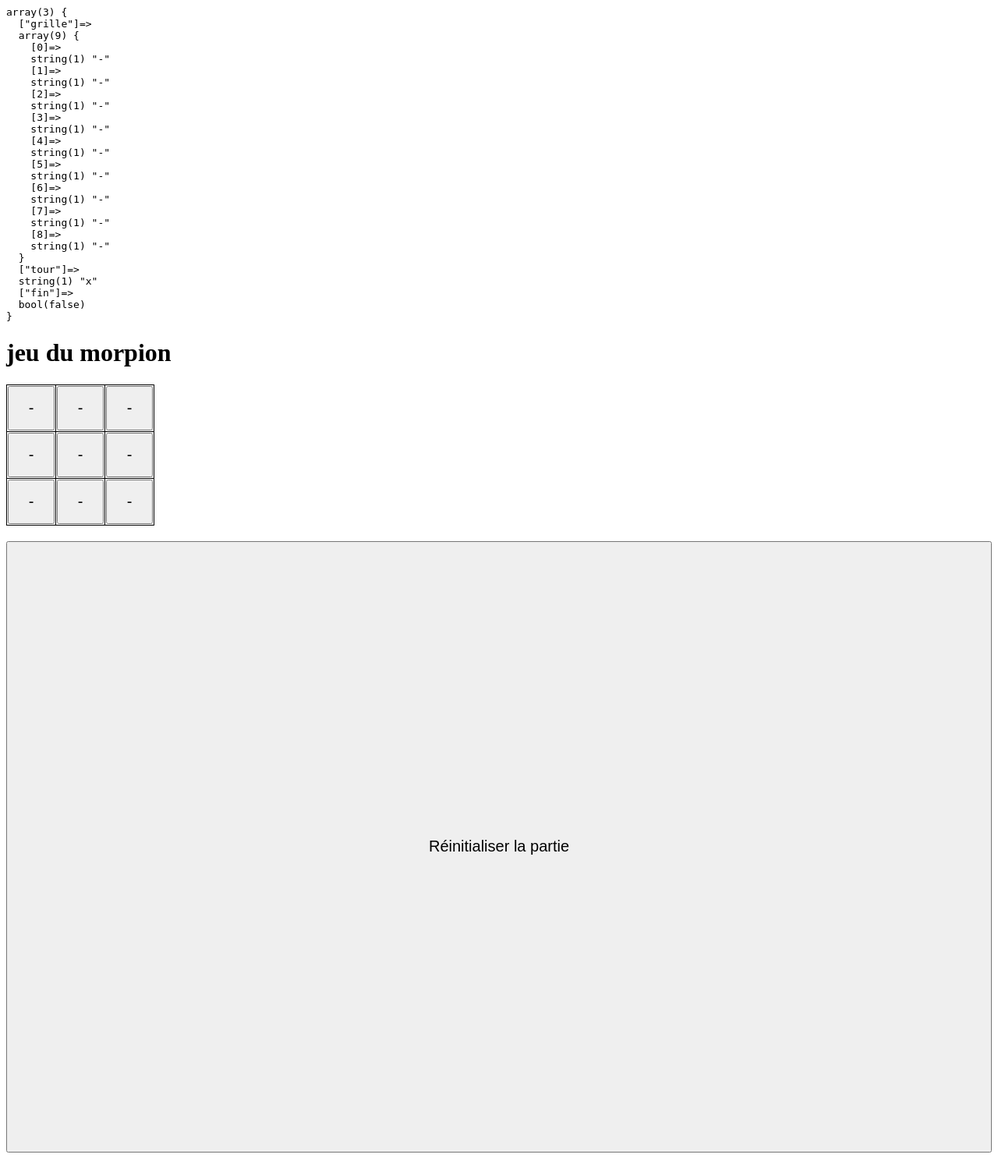
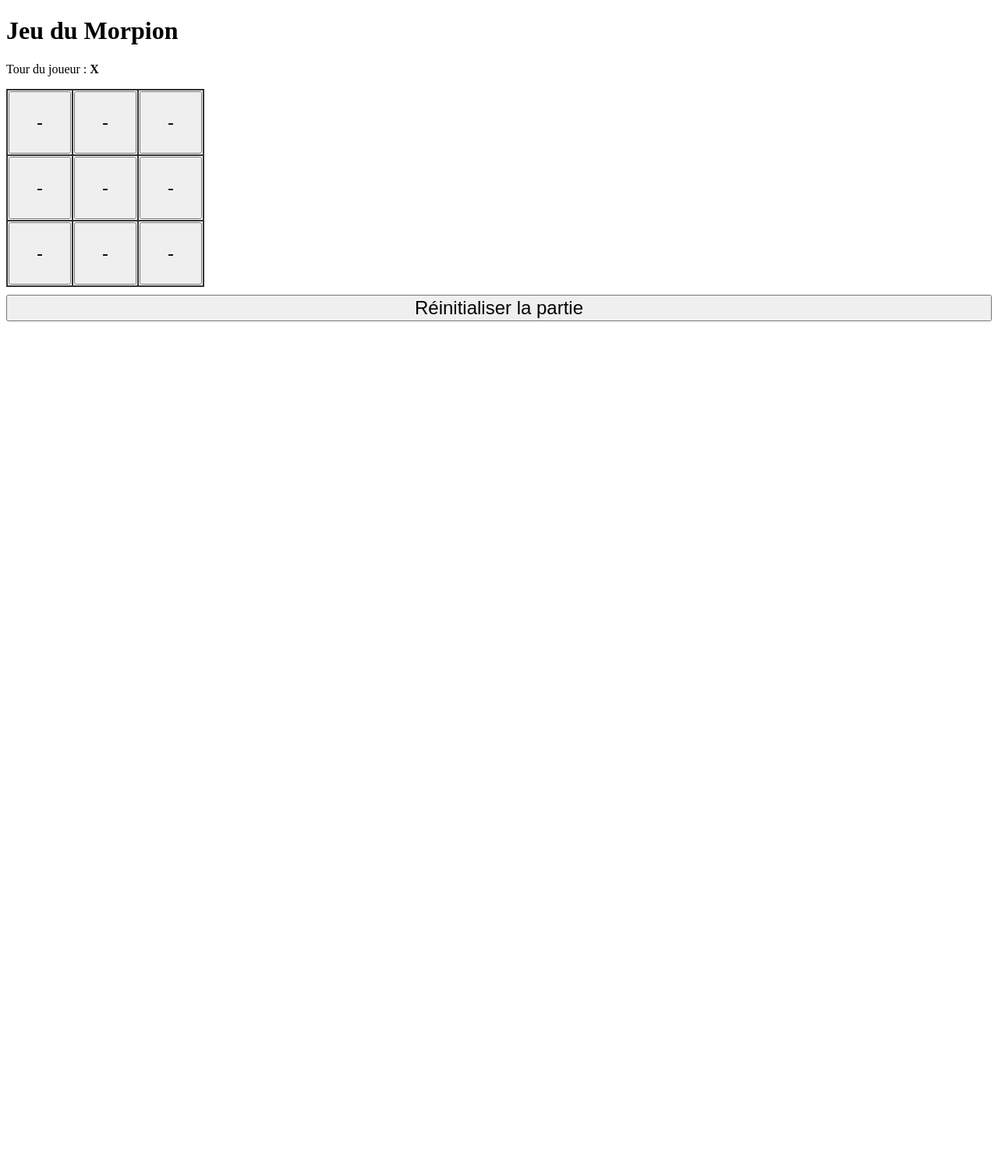
Before and after one commit to valerie-kergonnan/runtrack2, a PHP site: page / in a window 1280 px wide. Shown: the whole page at 78% size. After the commit the page ends 412 px from the top, so only its background shows below. Run offline with PHP 8.4, Linux system fonts and the light colour scheme.

Commit message:
jour08 job05 modifs

```diff
--- a/jour08/job05/index.php
+++ b/jour08/job05/index.php
@@ -1,115 +1,102 @@
 <?php
 session_start();
 
-// initialisation de la partie
-if (!isset($_SESSION['grille']) || isset($_POST['reset'])){
-    $_SESSION['grille'] = array_fill(0, 9, "-"); // 9 cases vides "-"
-    $_SESSION['tour'] = "x"; // x commence
-    $_SESSION['fin'] = false;
+// Fonction pour initialiser la partie
+function initPartie() {
+    $_SESSION['grille'] = array_fill(0, 9, "-"); // 9 cases vides
+    $_SESSION['tour'] = "X"; // X commence
 }
 
-// recuperation des variables de session
+// Initialisation si première visite ou reset manuel
+if (!isset($_SESSION['grille']) || isset($_POST['reset'])) {
+    initPartie();
+}
+
+$message = "";
+
+// Traitement d’un coup
+if (isset($_POST['case'])) {
+    $index = (int) $_POST['case'];
     $grille = $_SESSION['grille'];
     $tour = $_SESSION['tour'];
-$fin = $_SESSION['fin'];
 
-// si une case est  jouee
-if (isset($_POST['case']) && !$fin){
-    $case = $_POST['case'];
+    if ($index >= 0 && $index <= 8 && $grille[$index] === "-") {
+        $grille[$index] = $tour;
 
-    if ($grille[$case] === "-"){
-        $grille[$case] = $tour;
-
-        // verification de victoire
+        // Vérification victoire
         $combinaisons = [
             [0,1,2],[3,4,5],[6,7,8], // lignes
             [0,3,6],[1,4,7],[2,5,8], // colonnes
-            [0,4,8],[2,4,6]          // diagonales
+            [0,4,8],[2,4,6]           // diagonales
         ];
-        foreach ($combinaisons as $c){
-            if ($grille[$c[0]] === $tour && $grille[$c[1]] === $tour && $grille[$c[2]] === $tour ) {
-                $message = "$tour a gagné !";
-                $fin = true;
+
+        $gagne = false;
+        foreach ($combinaisons as $c) {
+            if ($grille[$c[0]] === $tour && $grille[$c[1]] === $tour && $grille[$c[2]] === $tour) {
+                $gagne = true;
                 break;
             }
         }
-    }
 
-    // match null ?
-    if (!$fin && !in_array("-", $grille)){
+        if ($gagne) {
+            $message = "$tour a gagné !";
+            initPartie();
+        } elseif (!in_array("-", $grille, true)) {
             $message = "Match nul !";
-        $fin = true;
-    }
-
-    // changement de  joueur
-    $tour = ($tour === "x") ? "0" : "x";
-}
-
-
-// reinitialisation automatique apres une  victoire ou un null
-if ($fin) {
-    $_SESSION['grille'] = array_fill(0, 9, "-"); // 9 cases vides
-    $_SESSION['tour'] = "X"; // X commence
-    $_SESSION['fin'] = false;
-} else  {
-
-
-     // mise a jour des variantes session
+            initPartie();
+        } else {
+            $tour = ($tour === "X") ? "O" : "X";
             $_SESSION['grille'] = $grille;
             $_SESSION['tour'] = $tour;
-     $_SESSION['fin'] = $fin;
         }
-
-echo "<pre>";
-var_dump($_SESSION);
-echo "</pre>";
+    }
+}
 ?>
-
 <!DOCTYPE html>
 <html lang="fr">
 <head>
     <meta charset="UTF-8">
-
-    <title>Morpion en php</title>
+    <title>Morpion</title>
     <style>
-        table { border-collapse: collapse; margin: 20px 0;}
-        td { width: 60px; height : 60px; text-align: center; border: 1px solid black;}
-        button { width: 100%; height: 100%; font-size: 20px;}
+        table { border-collapse: collapse; margin-bottom: 10px; }
+        td { width: 80px; height: 80px; border: 2px solid #333; text-align: center; }
+        button { width: 100%; height: 100%; font-size: 24px; cursor: pointer; }
+        .control { margin-top: 10px; }
     </style>
 </head>
 <body>
-    <h1>jeu du morpion</h1>
+    <h1>Jeu du Morpion</h1>
 
-    <?php if (isset($message)) echo "<h2>$message</h2>"; ?>
+    <?php if ($message): ?>
+        <p><strong><?php echo $message; ?></strong></p>
+    <?php else: ?>
+        <p>Tour du joueur : <strong><?php echo $_SESSION['tour']; ?></strong></p>
+    <?php endif; ?>
 
-    <form method= "post">
-
+    <form method="post">
         <table>
             <?php for ($i = 0; $i < 3; $i++): ?>
                 <tr>
                     <?php for ($j = 0; $j < 3; $j++):
-                $index = $i *3 + $j; ?>
-
+                        $index = $i * 3 + $j;
+                        $val = $_SESSION['grille'][$index];
+                    ?>
                         <td>
-                    <?php if ($grille[$index] === "-"): ?>
+                            <?php if ($val === "-"): ?>
                                 <button type="submit" name="case" value="<?php echo $index; ?>">-</button>
                             <?php else: ?>
-                        <?php echo $grille[$index]; ?>
-
+                                <?php echo $val; ?>
                             <?php endif; ?>
                         </td>
                     <?php endfor; ?>
                 </tr>
             <?php endfor; ?>
         </table>
+
         <!-- Bouton pour réinitialiser la partie -->
-<div style="margin-top: 10px;">
+        <div class="control">
             <button type="submit" name="reset">Réinitialiser la partie</button>
         </div>
-
     </form>
 </body>
 </html>
-
-</body>
-</html>
```
Lines whose indentation alone changed are shown as unchanged.
